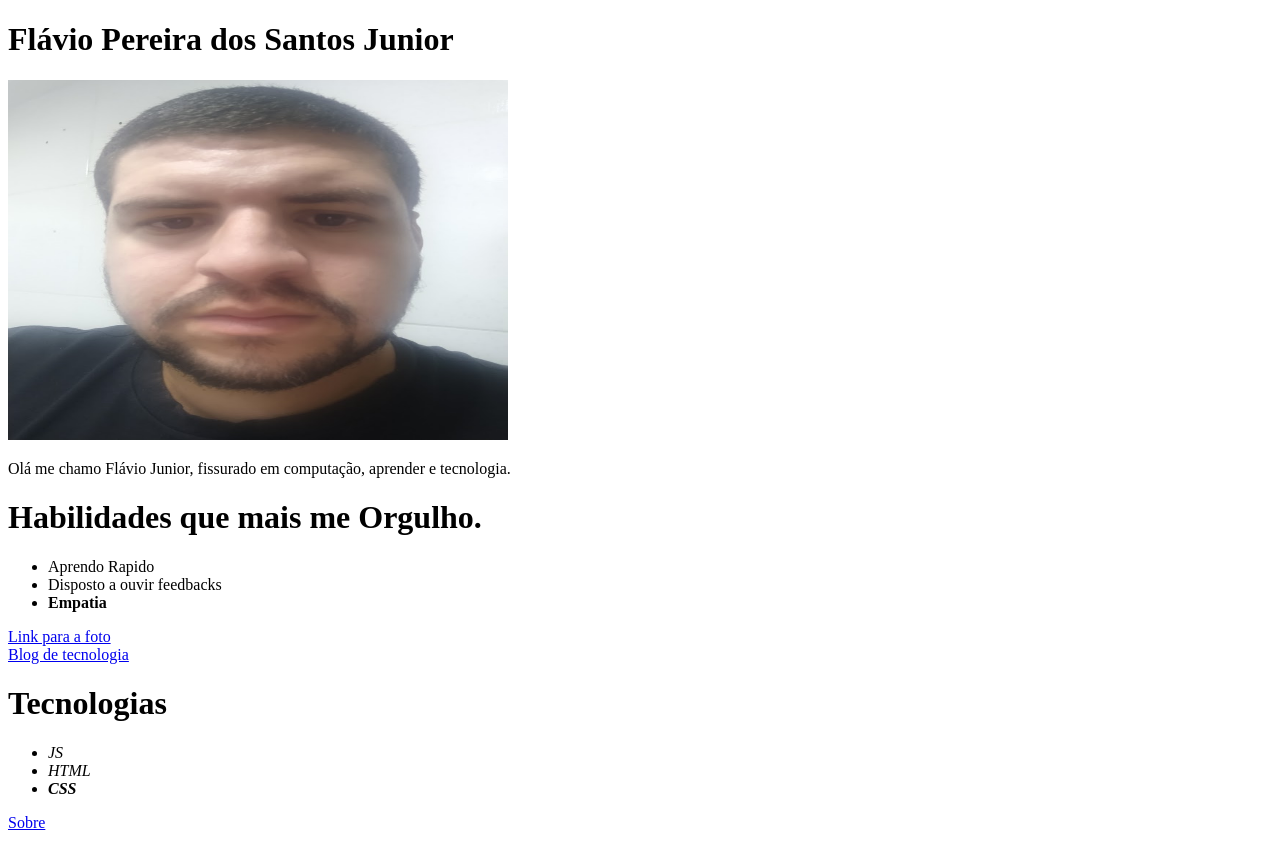
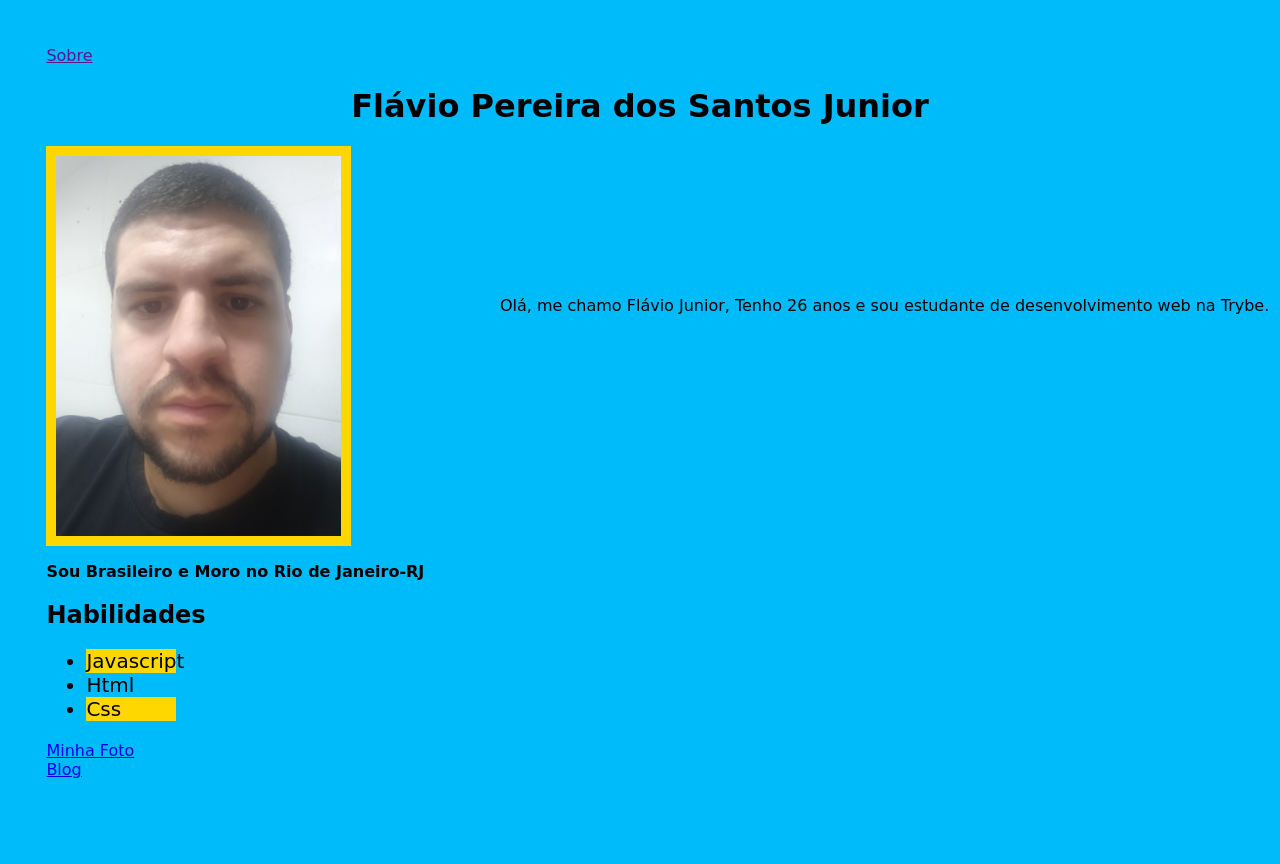
Before and after one commit to fpdsjr/fpdsjr.github.io, a plain HTML site: page index.html in a window 1280 px wide. Before the commit the page ends 840 px from the top, so only its background shows below. Drawn offline with Linux system fonts and the light colour scheme; a web font is replaced by a local one.

Commit message:
atualiza portifolio

```diff
--- a/index.html
+++ b/index.html
@@ -2,38 +2,38 @@
 <html lang="en">
 <head>
     <meta charset="UTF-8">
+    <link rel="stylesheet" href="style.css">
     <title>Portifolio</title>
+    <link rel="preconnect" href="https://fonts.googleapis.com">
+    <link rel="preconnect" href="https://fonts.gstatic.com" crossorigin>
+    <link href="https://fonts.googleapis.com/css2?family=Baloo+Chettan+2:wght@400;500;700&display=swap" rel="stylesheet">
 </head>
 <body>
-    <h1>
-        Flávio Pereira dos Santos Junior
-    </h1>
-    <img id="foto1" src='jr.jpg' alt='leao na savana' width="500" height="360">
-    <p>
-        Olá me chamo Flávio Junior, fissurado em computação, aprender e tecnologia.
-    </p>
-    <h1>
-        Habilidades que mais me Orgulho.
-    </h1>
-    <ul>
-        <li>Aprendo Rapido</li>
-        <li>Disposto a ouvir feedbacks</li>
-        <li><b>Empatia</b></li>
-    </ul>
-    <a href="foto1">Link para a foto</a>
-    <br>
-    <a href="https://www.infoq.com/br/">Blog de tecnologia</a>
+    <a href="">Sobre</a>
+    <div>
+    <h1>Flávio Pereira dos Santos Junior</h1>
+        <div class="image-container">
+            <img class="minhafoto" src="jr.jpg" alt="Foto Rosto">
+            <p class="descricao">Olá, me chamo Flávio Junior, Tenho 26 anos e sou estudante de desenvolvimento web na Trybe.</p>
+        </div>
+    </div>
 
-    <h1>
-        Tecnologias
-    </h1>
-    <ul>
-        <li><i>JS</i></li>
-        <li><i>HTML</i></li>
-        <li><i><b>CSS</b></i></li>
+    <p class="negrito">Sou Brasileiro e Moro no Rio de Janeiro-RJ</p>
+
+
+    <h2>Habilidades</h2>
+    <ul class="lista">
+        <li>Javascript</li>
+        <li>Html</li>
+        <li>Css</li>
     </ul>
 
-    <a href="sobre.html">Sobre</a>
+    <a href="minhafoto">Minha Foto</a>
+    <br>
+    <a href="https://tecnoblog.net/" target="_blank">Blog </a>
+    <br>
+    <br>
+    <br>
 
 </body>
 </html>
--- /dev/null
+++ b/style.css
@@ -0,0 +1,40 @@
+body {
+    background-color: #00bbf9;
+    font-family: 'Baloo Chettan 2', cursive;
+    padding: 3%;
+}
+
+.lista {
+    font-size: 20px;
+}
+
+.negrito {
+    font-weight: 700;
+}
+
+.minhafoto {
+    float: left;
+    height: 380px;
+    padding: 10px;
+    background-color: gold;
+
+}
+
+.image-container {
+    height: 400px;
+}
+
+h1 {
+    text-align: center;
+}
+
+.descricao {
+    position: absolute;
+    top: 280px;
+    left: 500px;
+}
+
+ul li:nth-child(odd){
+    background-color: gold;
+    width: 90px;
+}
```
Also changed, not shown: sobre.html (deleted, +0 -12 lines).
